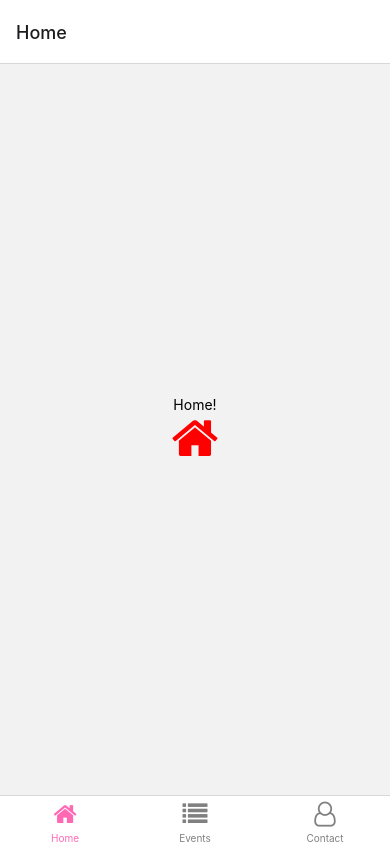
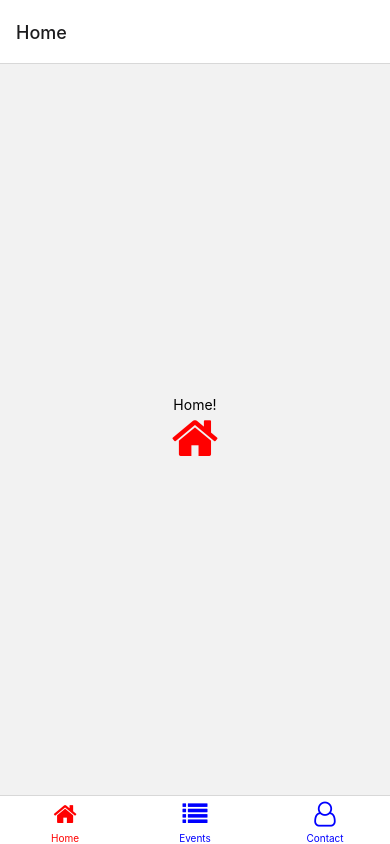
Before and after one commit to calebljl/CODE_EXP_project1, a React Native app: screen / in a window 390 px wide. Built offline with nearby package versions, Linux system fonts and the light colour scheme.

Commit message:
update app

```diff
--- a/App.js
+++ b/App.js
@@ -29,8 +29,8 @@ export default function App() {
             // You can return any component that you like here!
             return <FontAwesome name={iconName} size={size} color={color} />;
           },
-          tabBarActiveTintColor: "hotpink",
-          tabBarInactiveTintColor: "gray",
+          tabBarActiveTintColor: "red",
+          tabBarInactiveTintColor: "blue",
         })}
       >
         <Tab.Screen name="Home" component={HomeScreen} />
```
